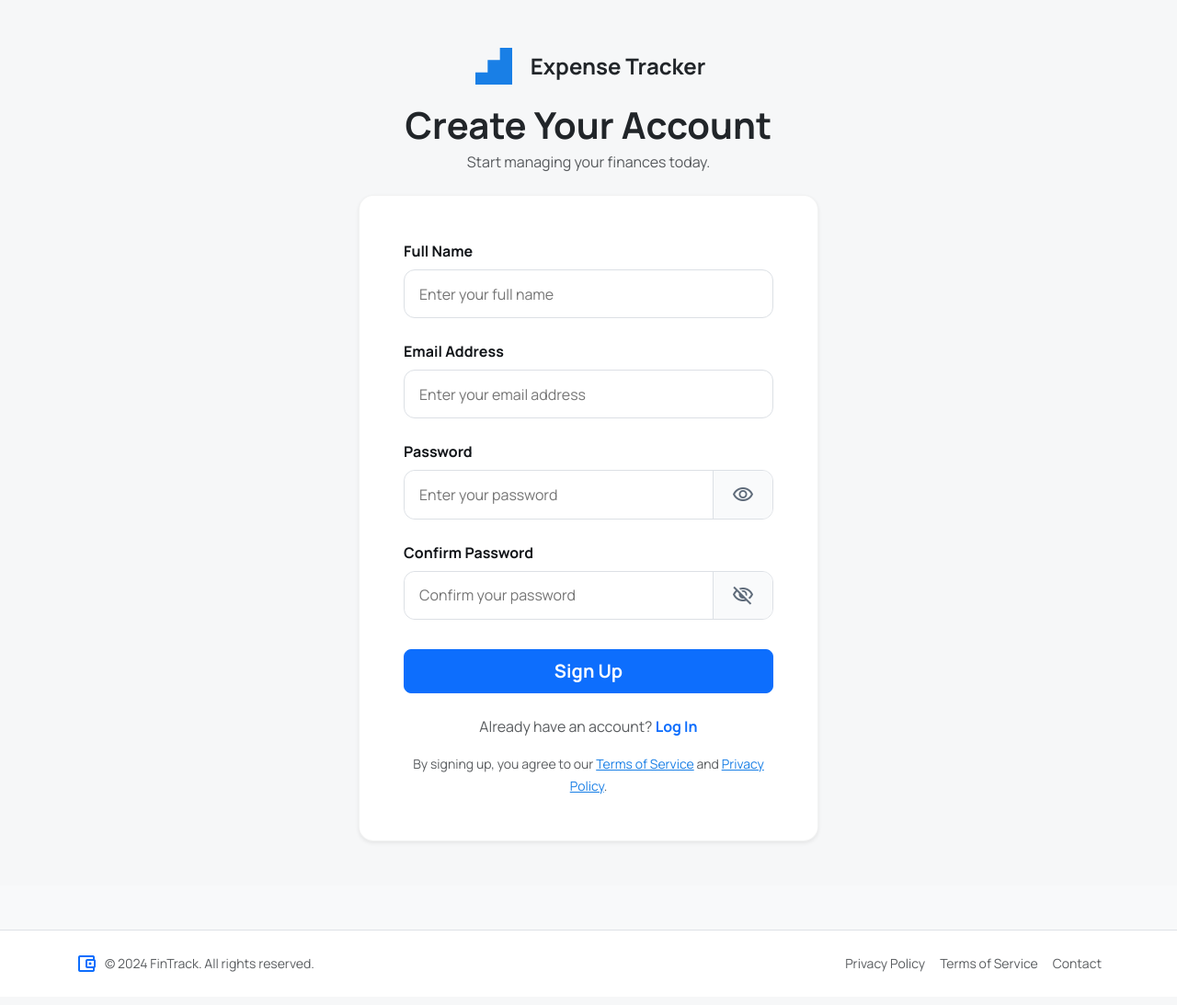
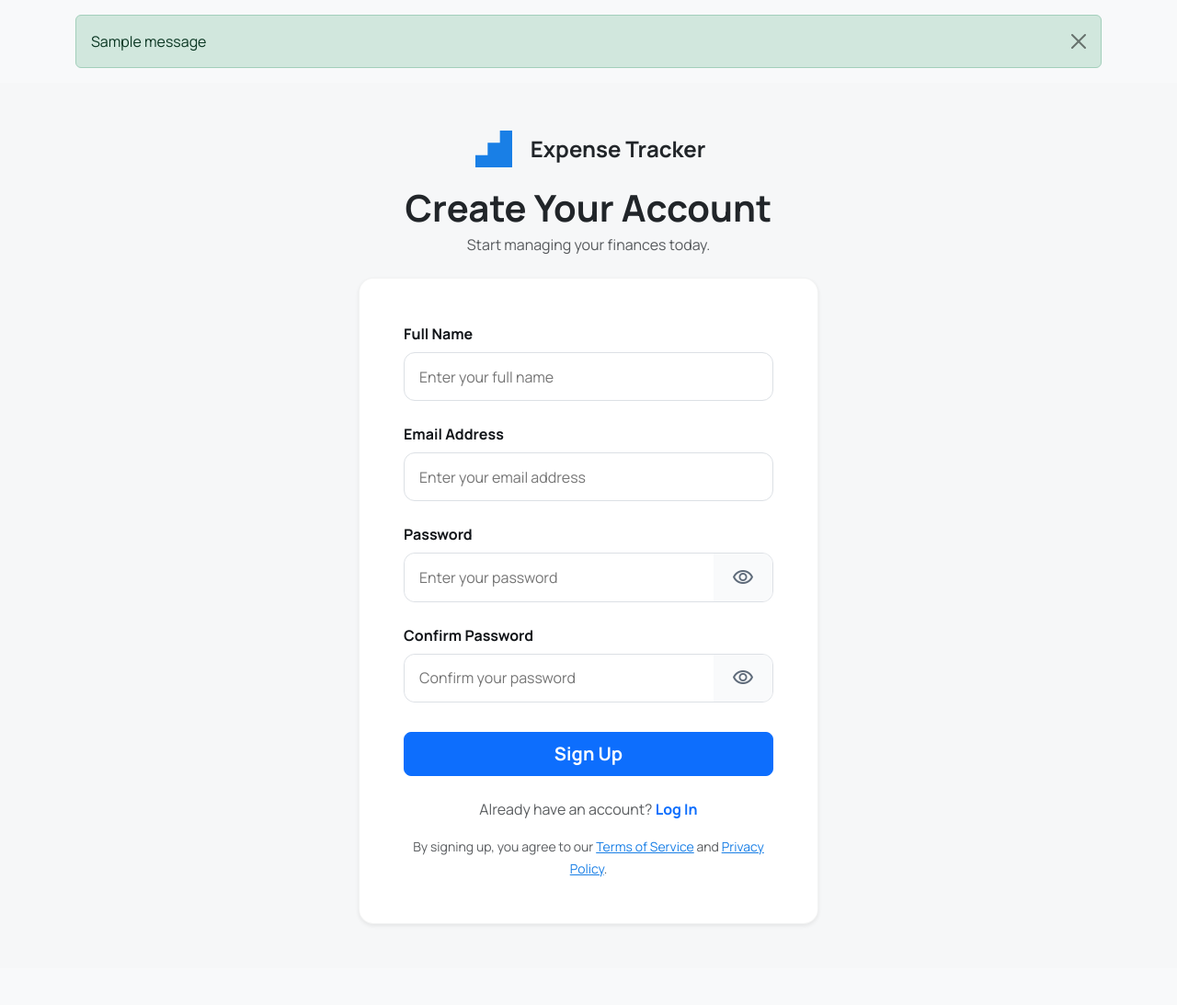
Before and after one commit to Saptarshi1984/Personal_Expences_Tracker, a Flask app: page /SignUp in a window 1280 px wide. Shown: the part 57-1150 px from the top of the page at 92% size. Before the commit the page ends 1114 px from the top, so only its background shows below. Run offline with Flask 3, Linux system fonts and the light colour scheme; one stand-in notice (Sample message) is shown.

Commit message:
Fixed password related issues

```diff
--- a/app.py
+++ b/app.py
@@ -49,7 +49,8 @@
         'confirm_password',
         validators=[
             DataRequired(),
-            Length(min=6, message="Password must be at least 6 characters.")
+            Length(min=6, message="Password must be at least 6 characters."),
+            EqualTo('password', message="Passwords must match.")
         ]
     )
     submit = SubmitField('Sign Up')
@@ -95,11 +96,20 @@
     if 'user_id' in session:
         return redirect(url_for('dashboard'))
 
-    if form.validate_on_submit():
+    is_valid = form.validate_on_submit()
+    # Extra safeguard in case validators are bypassed
+    if request.method == 'POST' and form.password.data != form.confirm_password.data:
+        is_valid = False
+        flash("Passwords must match.", "danger")
+    if is_valid:
         # 1. Check if email is already registered
         existing_user = User.query.filter_by(email=form.email.data).first()
         if existing_user:
             flash("This email is already registered. Try logging in.")
+            return redirect(url_for('signup'))
+
+        if form.password.data != form.confirm_password.data:
+            flash("Passwords do not match. Please try again.")
             return redirect(url_for('signup'))
 
         # 2. Hash the password
@@ -117,7 +127,11 @@
         flash("Account created successfully! You can now log in.", "success")
         return redirect(url_for('signin'))
 
-    # If GET request or form not valid, just render the template again
+    # If GET request or form not valid, show errors (if any) and render the template again
+    if request.method == 'POST' and not is_valid:
+        for field_errors in form.errors.values():
+            for error in field_errors:
+                flash(error, "danger")
     return render_template('signup.html', form=form)
 
 @app.route('/dashboard')
--- a/static/css/style.css
+++ b/static/css/style.css
@@ -190,6 +190,16 @@
   background: #f9fafb;
 }
 
+.signup-visibility-toggle {
+  border: none;
+  background: #f9fafb;
+  cursor: pointer;
+}
+
+.signup-visibility-toggle:focus {
+  outline: none;
+}
+
 .signup-divider {
   display: flex;
   align-items: center;
--- a/templates/base.html
+++ b/templates/base.html
@@ -35,6 +35,20 @@
     <!-- Top Navbar -->
     {% include "partials/navbar.html" %}
 
+    <!-- Flash messages -->
+    {% with messages = get_flashed_messages(with_categories=True) %}
+      {% if messages %}
+        <div class="container mt-3">
+          {% for category, message in messages %}
+            <div class="alert alert-{{ 'info' if category == 'message' else category }} alert-dismissible fade show" role="alert">
+              {{ message }}
+              <button type="button" class="btn-close" data-bs-dismiss="alert" aria-label="Close"></button>
+            </div>
+          {% endfor %}
+        </div>
+      {% endif %}
+    {% endwith %}
+
     <!-- Main page content -->
     <main>
       {% block content %}{% endblock %}
--- a/templates/signup.html
+++ b/templates/signup.html
@@ -38,15 +38,31 @@
           <label class="w-100">
             <span class="signup-label">Password</span>
             <div class="signup-field with-addon">
-              {{ form.password(class="signup-input border-0", placeholder="Enter your password") }}
-              <span class="signup-addon material-symbols-outlined">visibility</span>
+              {{ form.password(id="signup-password", class="signup-input border-0", placeholder="Enter your password") }}
+              <button
+                type="button"
+                class="signup-addon signup-visibility-toggle material-symbols-outlined"
+                data-target="signup-password"
+                aria-label="Toggle password visibility"
+                aria-pressed="false"
+              >
+                visibility
+              </button>
             </div>
           </label>
           <label class="w-100">
             <span class="signup-label">Confirm Password</span>
             <div class="signup-field with-addon">
-              {{ form.confirm_password(class="signup-input border-0", placeholder="Confirm your password") }}
-              <span class="signup-addon material-symbols-outlined">visibility_off</span>
+              {{ form.confirm_password(id="signup-confirm-password", class="signup-input border-0", placeholder="Confirm your password") }}
+              <button
+                type="button"
+                class="signup-addon signup-visibility-toggle material-symbols-outlined"
+                data-target="signup-confirm-password"
+                aria-label="Toggle confirm password visibility"
+                aria-pressed="false"
+              >
+                visibility
+              </button>
             </div>
           </label>
           {{ form.submit(class="btn btn-primary btn-lg fw-bold mt-2") }}
@@ -70,3 +86,25 @@
   </div>
 </section>
 {% endblock %}
+
+{% block scripts %}
+{{ super() }}
+<script>
+  (() => {
+    const toggleButtons = document.querySelectorAll(".signup-visibility-toggle");
+    toggleButtons.forEach((button) => {
+      const targetId = button.dataset.target;
+      const input = document.getElementById(targetId);
+      if (!input) {
+        return;
+      }
+      button.addEventListener("click", () => {
+        const shouldShow = input.type === "password";
+        input.type = shouldShow ? "text" : "password";
+        button.textContent = shouldShow ? "visibility_off" : "visibility";
+        button.setAttribute("aria-pressed", String(shouldShow));
+      });
+    });
+  })();
+</script>
+{% endblock %}
```
Also changed, not shown: templates/signin.html (+25 -0 lines), instance/site.db.
